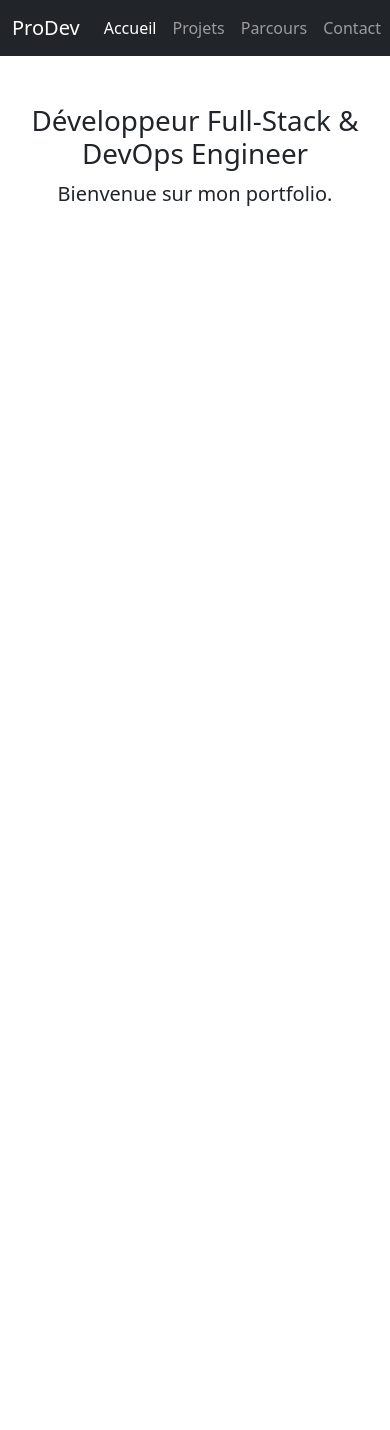
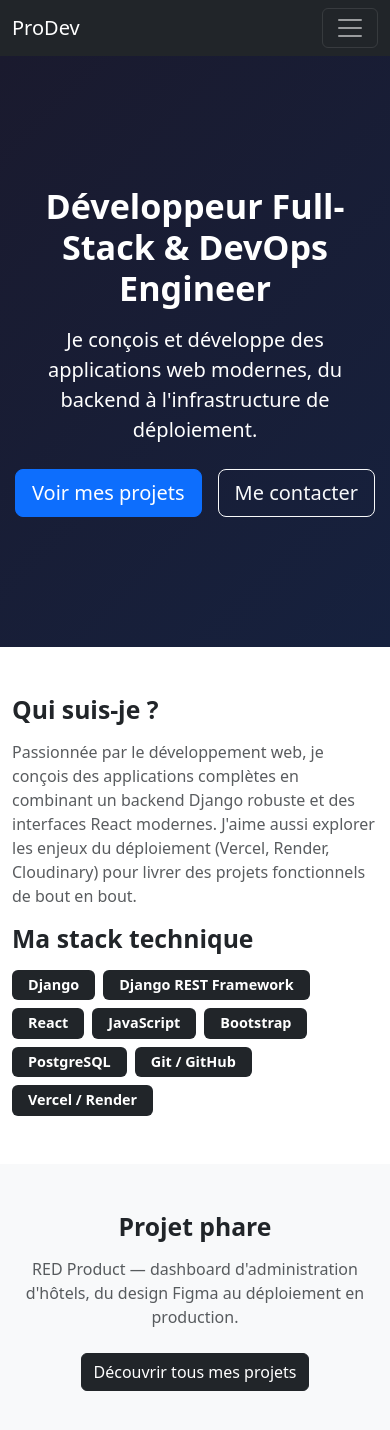
Before and after one commit to priscacoly96-lgtm/portfolio-frontend, a React (Vite) app: page / in a window 390 px wide. Shown: the top 1430 px of the page. Before the commit the page ends 844 px from the top, so only its background shows below. Built offline with nearby package versions, Linux system fonts and the light colour scheme.

Commit message:
Preparation deploiement Render

```diff
--- a/src/App.jsx
+++ b/src/App.jsx
@@ -1,3 +1,4 @@
+import Footer from "./components/Footer";
 import { BrowserRouter, Routes, Route } from 'react-router-dom'
 import Navbar from './components/Navbar'
 import Home from './pages/Home'
--- /dev/null
+++ b/src/components/Footer.jsx
@@ -0,0 +1,19 @@
+function Footer() {
+  return (
+    <footer className="bg-dark text-white text-center py-4 mt-5">
+      <div className="container">
+        <p className="mb-1">© {new Date().getFullYear()} ProDev — Tous droits réservés</p>
+
+          <a href="https://github.com/priscacoly96-lgtm"
+          target="_blank"
+          rel="noreferrer"
+          className="text-white text-decoration-none"
+        >
+          GitHub
+        </a>
+      </div>
+    </footer>
+  );
+}
+
+export default Footer;
--- a/src/components/Navbar.jsx
+++ b/src/components/Navbar.jsx
@@ -1,19 +1,46 @@
-import { NavLink } from 'react-router-dom'
+import { useState } from "react";
+import { NavLink } from "react-router-dom";
 
 function Navbar() {
+  const [open, setOpen] = useState(false);
+  const close = () => setOpen(false);
+
   return (
-    <nav className="navbar navbar-expand navbar-dark bg-dark">
+    <nav className="navbar navbar-expand-lg navbar-dark bg-dark">
       <div className="container">
-        <NavLink className="navbar-brand" to="/">ProDev</NavLink>
-        <div className="navbar-nav">
-          <NavLink className="nav-link" to="/">Accueil</NavLink>
-          <NavLink className="nav-link" to="/projets">Projets</NavLink>
-          <NavLink className="nav-link" to="/parcours">Parcours</NavLink>
-          <NavLink className="nav-link" to="/contact">Contact</NavLink>
+        <NavLink className="navbar-brand" to="/" onClick={close}>
+          ProDev
+        </NavLink>
+
+        <button
+          className="navbar-toggler"
+          type="button"
+          aria-label="Ouvrir le menu"
+          aria-expanded={open}
+          onClick={() => setOpen(!open)}
+        >
+          <span className="navbar-toggler-icon"></span>
+        </button>
+
+        <div className={`collapse navbar-collapse ${open ? "show" : ""}`}>
+          <ul className="navbar-nav ms-auto">
+            <li className="nav-item">
+              <NavLink className="nav-link" to="/" end onClick={close}>Accueil</NavLink>
+            </li>
+            <li className="nav-item">
+              <NavLink className="nav-link" to="/projets" onClick={close}>Projets</NavLink>
+            </li>
+            <li className="nav-item">
+              <NavLink className="nav-link" to="/parcours" onClick={close}>Parcours</NavLink>
+            </li>
+            <li className="nav-item">
+              <NavLink className="nav-link" to="/contact" onClick={close}>Contact</NavLink>
+            </li>
+          </ul>
         </div>
       </div>
     </nav>
-  )
+  );
 }
 
-export default Navbar
+export default Navbar;
--- a/src/pages/Home.jsx
+++ b/src/pages/Home.jsx
@@ -1,10 +1,89 @@
+import { Link } from "react-router-dom";
+
 function Home() {
   return (
-    <div className="container py-5 text-center">
-      <h1>Développeur Full-Stack & DevOps Engineer</h1>
-      <p className="lead">Bienvenue sur mon portfolio.</p>
+    <div>
+      {/* Hero */}
+      <section
+        className="text-center text-white d-flex align-items-center justify-content-center"
+        style={{
+          background: "linear-gradient(135deg, #1a1a2e, #16213e)",
+          minHeight: "70vh",
+        }}
+      >
+        <div className="container">
+          <h1 className="display-4 fw-bold mb-3">
+            Développeur Full-Stack & DevOps Engineer
+          </h1>
+          <p className="lead mb-4">
+            Je conçois et développe des applications web modernes, du backend
+            à l'infrastructure de déploiement.
+          </p>
+          <div className="d-flex justify-content-center gap-3">
+            <Link to="/projets" className="btn btn-primary btn-lg">
+              Voir mes projets
+            </Link>
+            <Link to="/contact" className="btn btn-outline-light btn-lg">
+              Me contacter
+            </Link>
+          </div>
+        </div>
+      </section>
+
+      {/* Présentation */}
+      <section className="container py-5">
+        <div className="row align-items-center">
+          <div className="col-md-6">
+            <h2 className="fw-bold mb-3">Qui suis-je ?</h2>
+            <p className="text-muted">
+              Passionnée par le développement web, je conçois des
+              applications complètes en combinant un backend Django robuste
+              et des interfaces React modernes. J'aime aussi explorer les
+              enjeux du déploiement (Vercel, Render, Cloudinary) pour livrer
+              des projets fonctionnels de bout en bout.
+            </p>
+          </div>
+          <div className="col-md-6">
+            <h2 className="fw-bold mb-3">Ma stack technique</h2>
+            <div className="d-flex flex-wrap gap-2">
+              {[
+                "Django",
+                "Django REST Framework",
+                "React",
+                "JavaScript",
+                "Bootstrap",
+                "PostgreSQL",
+                "Git / GitHub",
+                "Vercel / Render",
+              ].map((tech) => (
+                <span
+                  key={tech}
+                  className="badge bg-dark text-white px-3 py-2"
+                  style={{ fontSize: "0.9rem" }}
+                >
+                  {tech}
+                </span>
+              ))}
+            </div>
+          </div>
+        </div>
+      </section>
+
+      {/* Aperçu projet */}
+      <section className="bg-light py-5">
+        <div className="container text-center">
+          <h2 className="fw-bold mb-3">Projet phare</h2>
+          <p className="text-muted mb-4">
+            RED Product — dashboard d'administration d'hôtels, du design
+            Figma au déploiement en production.
+          </p>
+          <Link to="/projets" className="btn btn-dark">
+            Découvrir tous mes projets
+          </Link>
+        </div>
+      </section>
     </div>
-  )
+  );
 }
 
-export default Home
+export default Home;
```
Also changed, not shown: 2 other files (tests, documents, lock files or other folders).
